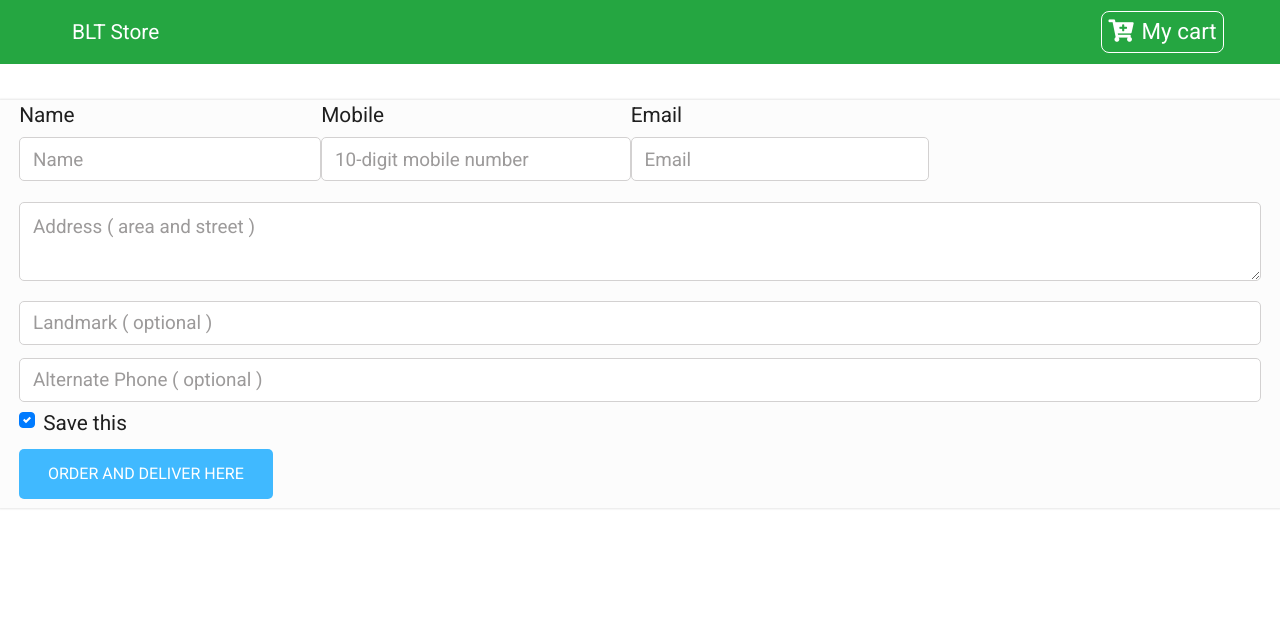
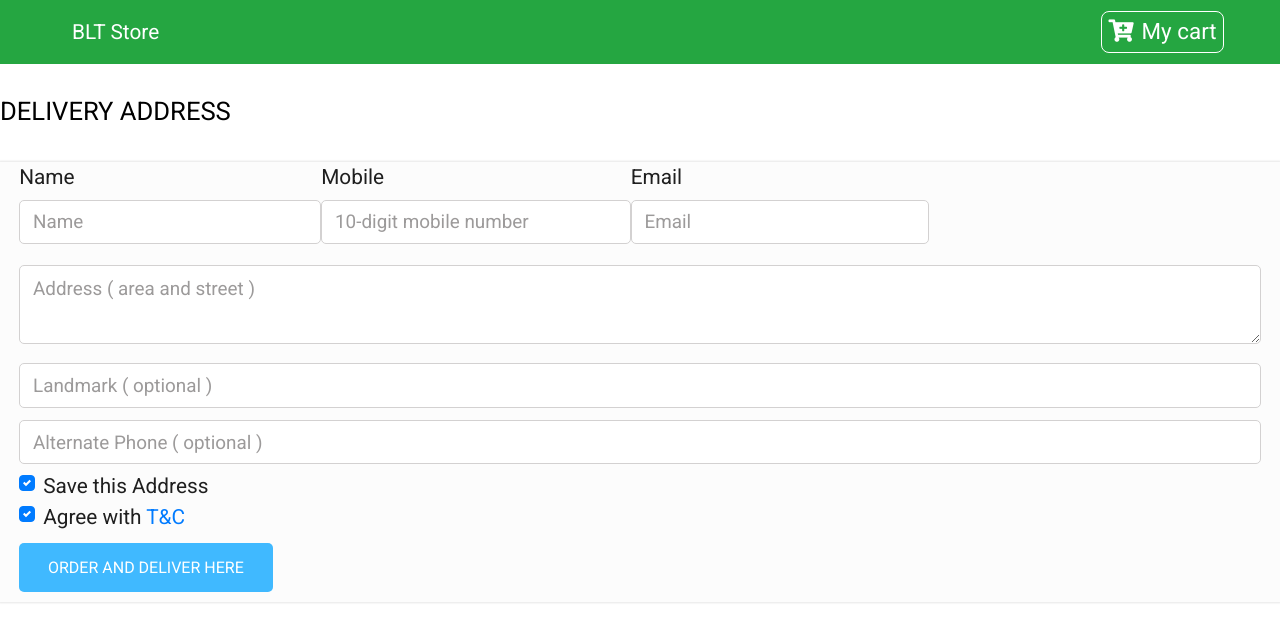
Before and after one commit to Ckbhatia/E-store, a React (Create React App) app: page /checkout in a window 1280 px wide. Shown: the top 642 px of the page. Built offline with nearby package versions, Linux system fonts and the light colour scheme.

Commit message:
feat: add header and checkbox

```diff
--- a/src/components/Checkout.jsx
+++ b/src/components/Checkout.jsx
@@ -1,4 +1,5 @@
 import React, { useState, useEffect, useContext } from "react";
+import { Link } from "react-router-dom";
 import styled from "styled-components";
 import Form from "react-bootstrap/Form";
 import { ProductContext } from "../Context";
@@ -19,6 +20,7 @@ export default function Checkout() {
   const [alternate, updateAlternate] = useState("");
   const [landmark, updateLandmark] = useState("");
   const [isChecked, updateCheck] = useState(true);
+  const [isTcChecked, updateTcChecked] = useState(true);
   const [isSuccess, updateSuccess] = useState(false);
   const [hasError, updateError] = useState(false);
 
@@ -100,6 +102,9 @@ export default function Checkout() {
 
   return (
     <div className="checkout-main-container">
+      <Header className="checkout-header wrapper">
+        <h3 className="checkout-heading">Delivery Address</h3>
+      </Header>
       <div className="form-main-container">
         <Div className="main-container wrapper">
           <div className="msg-txt-container">
@@ -194,7 +199,20 @@ export default function Checkout() {
                   checked={isChecked}
                   onChange={() => updateCheck((isChecked) => !isChecked)}
                   type="checkbox"
-                  label={`Save this`}
+                  label={`Save this Address`}
+                />
+                <Form.Check
+                  custom
+                  checked={isTcChecked}
+                  onChange={() =>
+                    updateTcChecked((isTcChecked) => !isTcChecked)
+                  }
+                  type="checkbox"
+                  label={
+                    <>
+                      Agree with <Link to="/help">T&C</Link>
+                    </>
+                  }
                 />
                 <input
                   className="submit-btn text-uppercase"
@@ -209,6 +227,15 @@ export default function Checkout() {
     </div>
   );
 }
+
+const Header = styled.div`
+  margin-top: 2rem;
+  .checkout-heading {
+    font-size: 1.6rem;
+    color: var(--MainDark);
+    text-transform: uppercase;
+  }
+`;
 
 const Div = styled.div`
   background-color: #fcfcfc;
```
